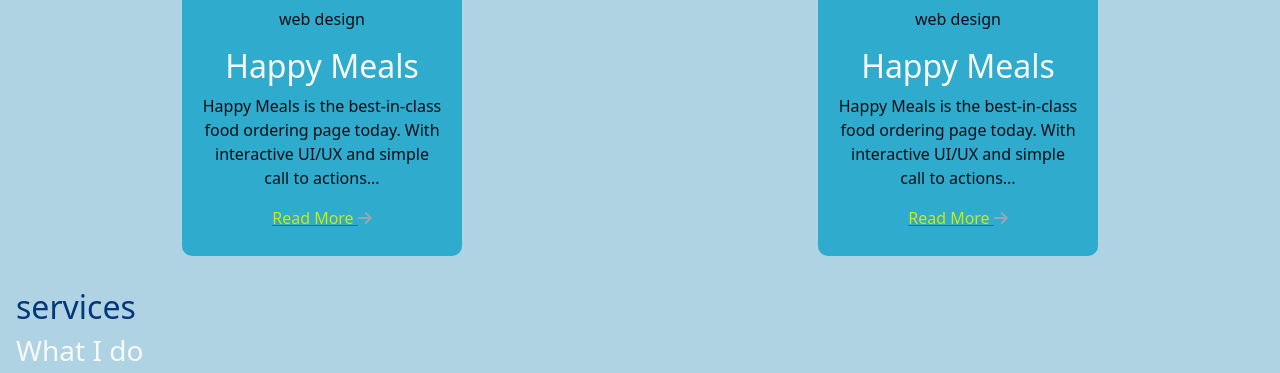
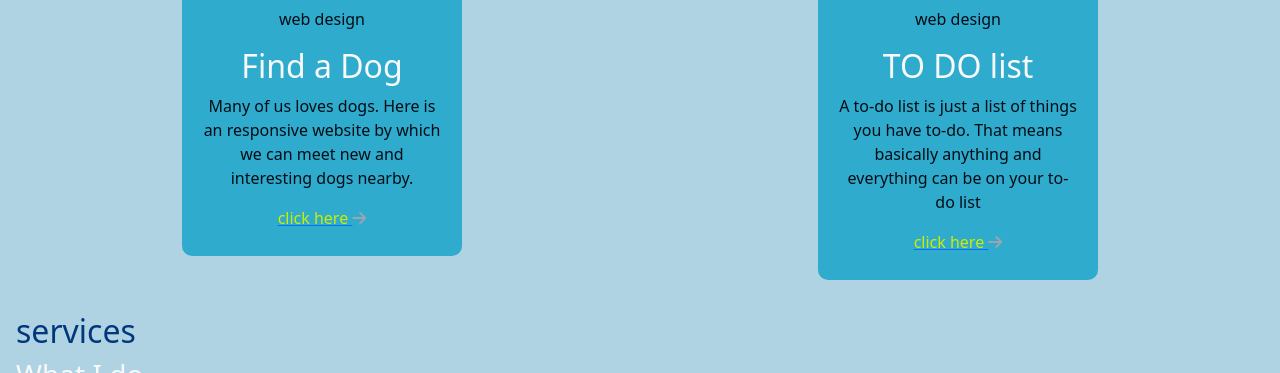
Before and after one commit to bindumadhavi-2512/portfolio, a plain HTML site: page index.html in a window 1280 px wide. Shown: the part 1756-2129 px from the top of the page. Drawn offline with nearby package versions, Linux system fonts and the light colour scheme.

Commit message:
index.html

```diff
--- a/index.html
+++ b/index.html
@@ -57,7 +57,7 @@
     <div class="container-fluid contprms">
         <div class="row card-container shadow ">
             <div class="col-12 d-none d-md-block col-md-6 col-lg-6 col-xl-6 order-md-1 ">
-                <img src="https://res.cloudinary.com/dr4t2w75n/image/upload/v1690274302/IMG_20230725_140601_mm1jno.jpg" class="imgprms image2 " />
+                <img src="https://res.cloudinary.com/demmrdf3r/image/upload/c_thumb,g_faces,h_800,w_800/WhatsApp_Image_2023-08-06_at_16.14.54_rifdv0.jpg" class="imgprms image2 " />
             </div>
 
             <div class="col-12 col-md-6 col-lg-6 col-xl-6 order-md-2">
@@ -65,7 +65,7 @@
                     <h1 style="color: #03377c;";">Facts</h1>
                     <h1 class="text-light">about me</h1>
                     <div class="d-md-none">
-                        <img src="https://res.cloudinary.com/dr4t2w75n/image/upload/v1690274302/IMG_20230725_140601_mm1jno.jpg" class="imgprms image2 " />
+                        <img src="https://res.cloudinary.com/demmrdf3r/image/upload/c_thumb,g_faces,h_800,w_800/WhatsApp_Image_2023-08-06_at_16.14.54_rifdv0.jpg" class="imgprms image2 " />
                     </div>
                     <p style="color: rgb(4, 13, 21);">I am Bindumadhavi,
                         Pursuing Electronics and Communication Engineering at N. I. T Andhra Pradesh.
@@ -152,25 +152,24 @@
             </div>
             <div class="col-12 col-md-6 col-lg-6 col-xl-6">
                 <div class="card-container-projects m-auto m-2">
-                    <img src="https://d1tgh8fmlzexmh.cloudfront.net/ccbp-responsive-website/portfolio-project-1-img.png" class="imgprms-project" />
+                    <img src="https://res.cloudinary.com/demmrdf3r/image/upload/c_scale,h_530,w_700/tindog_hbhmx8.jpg" class="imgprms-project" />
                     <p style="color: rgb(4, 13, 21);" >web design</p>
-                    <h2 class="text-light">Happy Meals</h2>
-                    <p style="color: rgb(4, 13, 21);">Happy Meals is the best-in-class food ordering page today.
-                        With interactive UI/UX and simple call to actions...</p>
-                    <a href="">
-                        <p class="h">Read More <i class="fa-solid fa-arrow-right"></i></p>
+                    <h2 class="text-light">Find a Dog</h2>
+                    <p style="color: rgb(4, 13, 21);"> Many of us loves dogs. Here is an responsive website by which we can meet new and interesting dogs nearby.
+                        </p>
+                    <a href="https://bindumadhavi-2512.github.io/tindog/">
+                        <p class="h">click here <i class="fa-solid fa-arrow-right"></i></p>
                     </a>
                 </div>
             </div>
             <div class="col-12 col-md-6 col-lg-6 col-xl-6">
                 <div class="card-container-projects m-auto m-2">
-                    <img src="https://d1tgh8fmlzexmh.cloudfront.net/ccbp-responsive-website/portfolio-project-2-img.png" class="imgprms-project" />
+                    <img src="https://res.cloudinary.com/demmrdf3r/image/upload/c_scale,h_530,w_700/todolist_klioia.jpg" class="imgprms-project" />
                     <p style="color: rgb(4, 13, 21);">web design</p>
-                    <h2 class="text-light">Happy Meals</h2>
-                    <p style="color: rgb(4, 13, 21);">Happy Meals is the best-in-class food ordering page today.
-                        With interactive UI/UX and simple call to actions...</p>
-                    <a href="" target="_blank">
-                        <p class="h">Read More <i class="fa-solid fa-arrow-right"></i></p>
+                    <h2 class="text-light">TO DO list</h2>
+                    <p style="color: rgb(4, 13, 21);">A to-do list is just a list of things you have to-do. That means basically anything and everything can be on your to-do list</p>
+                    <a href="https://bindumadhavi-2512.github.io/todo-list/" target="_blank">
+                        <p class="h"> click here <i class="fa-solid fa-arrow-right"></i></p>
                     </a>
 
                 </div>
```
